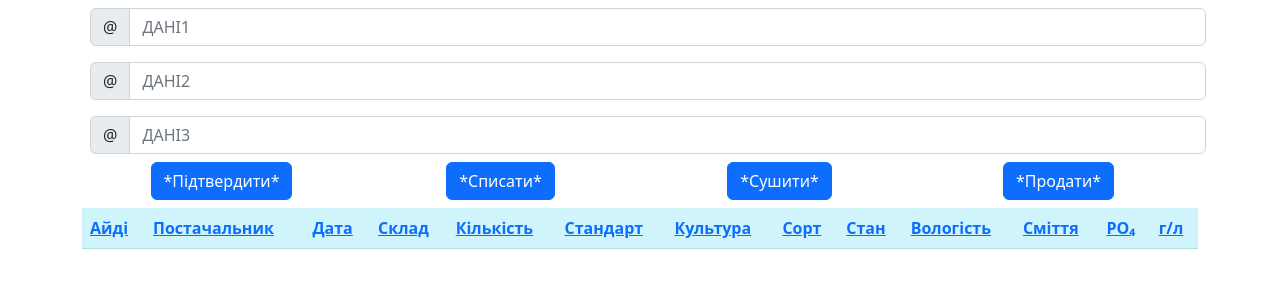
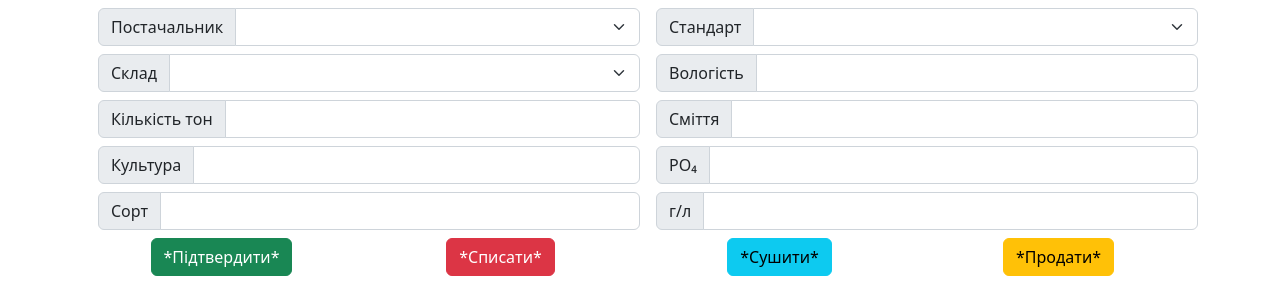
Before and after one commit to OlehKrupa/Bread_loc, a PHP site: page /crop.php in a window 1280 px wide. Shown: the part 56-340 px from the top of the page. Run offline with PHP 8.4, Linux system fonts and the light colour scheme; the visitor is signed in with stand-in values (Sample User, id 1); data that the repository does not hold is empty.

Commit message:
Update crop.php

```diff
--- a/templates/crop.php
+++ b/templates/crop.php
@@ -2,27 +2,74 @@
 
 <div class="container-lg">
 
+	<form action="crop.php" method="post">
+
 		<div class="container-lg text-center row g-0">
-
+			<div class="col mx-2">
 				<div class="input-group m-2">
-  <span class="input-group-text" id="basic-addon1">@</span>
-  <input type="text" class="form-control" placeholder="ДАНІ1" aria-label="Username" aria-describedby="basic-addon1">
+					<span class="input-group-text" id="basic-addon1">Постачальник</span>
+					<select class="form-select" id="supplier_select">
+						<?php foreach($supplier as $key=>$value): ?>
+							<option value="<?php echo $value["id"];?>"><?php echo $value["name"];?></option>
+						<?php endforeach; ?>
+					</select>
 				</div>
 				<div class="input-group m-2">
-  <span class="input-group-text" id="basic-addon1">@</span>
-  <input type="text" class="form-control" placeholder="ДАНІ2" aria-label="Username" aria-describedby="basic-addon1">
+					<span class="input-group-text" id="basic-addon1">Склад</span>
+					<select class="form-select" id="warehouse_select">
+						<?php foreach($warehouse as $key=>$value): ?>
+							<option value="<?php echo $value["id"];?>"><?php echo $value["name"];?></option>
+						<?php endforeach; ?>
+					</select>
 				</div>
 				<div class="input-group m-2">
-  <span class="input-group-text" id="basic-addon1">@</span>
-  <input type="text" class="form-control" placeholder="ДАНІ3" aria-label="Username" aria-describedby="basic-addon1">
+					<span class="input-group-text" id="basic-addon1">Кількість тон</span>
+					<input type="text" class="form-control" placeholder="" aria-label="Username" aria-describedby="basic-addon1">
+				</div>
+				<div class="input-group m-2">
+					<span class="input-group-text" id="basic-addon1">Культура</span>
+					<input type="text" class="form-control" placeholder="" aria-label="Username" aria-describedby="basic-addon1">
+				</div>
+				<div class="input-group m-2">
+					<span class="input-group-text" id="basic-addon1">Сорт</span>
+					<input type="text" class="form-control" placeholder="" aria-label="Username" aria-describedby="basic-addon1">
+				</div>
+			</div>
+			<div class="col mx-2">
+				<div class="input-group m-2">
+					<span class="input-group-text" id="basic-addon1">Стандарт</span>
+					<select class="form-select" id="standard_select">
+						<?php foreach($standart as $key=>$value): ?>
+							<option value="<?php echo $value["id"];?>"><?php echo $value["name"];?></option>
+						<?php endforeach; ?>
+					</select>
+				</div>
+				<div class="input-group m-2">
+					<span class="input-group-text" id="basic-addon1">Вологість</span>
+					<input type="text" class="form-control" placeholder="" aria-label="Username" aria-describedby="basic-addon1">
+				</div>
+				<div class="input-group m-2">
+					<span class="input-group-text" id="basic-addon1">Сміття</span>
+					<input type="text" class="form-control" placeholder="" aria-label="Username" aria-describedby="basic-addon1">
+				</div>
+				<div class="input-group m-2">
+					<span class="input-group-text" id="basic-addon1">PO₄</span>
+					<input type="text" class="form-control" placeholder="" aria-label="Username" aria-describedby="basic-addon1">
+				</div>
+				<div class="input-group m-2">
+					<span class="input-group-text" id="basic-addon1">г/л</span>
+					<input type="text" class="form-control" placeholder="" aria-label="Username" aria-describedby="basic-addon1">
+				</div>
+			</div>
 		</div>
 
-		<div class="col"><button type="button" class="btn btn-primary mb-2">*Підтвердити*</button></div>
-		<div class="col"><button type="button" class="btn btn-primary mb-2">*Списати*</button></div>
-		<div class="col"><button type="button" class="btn btn-primary mb-2">*Сушити*</button></div>
-		<div class="col"><button type="button" class="btn btn-primary mb-2">*Продати*</button></div>
+		<div class="container-lg text-center row g-0">
+			<div class="col"><button type="button" class="btn btn-success mb-2" type="submit" id="approve" name="approve" >*Підтвердити*</button></div>
+			<div class="col"><button type="button" class="btn btn-danger mb-2" type="submit" id="write_off" name="write_off" >*Списати*</button></div>
+			<div class="col"><button type="button" class="btn btn-info mb-2" type="submit" id="dry" name="dry" >*Сушити*</button></div>
+			<div class="col"><button type="button" class="btn btn-warning mb-2" type="submit" id="sell" name="sell" >*Продати*</button></div>
 		</div>
-
+	</form>
 
 	<table class="table table-striped">
 		<thead>
@@ -63,6 +110,5 @@
 		</tbody>
 	</table>
 </div>
-</div>
 
 <?php include TEMPLATES_PATH."partials".DIRECTORY_SEPARATOR."footer.php";?>
```
Lines whose indentation alone changed are shown as unchanged.
